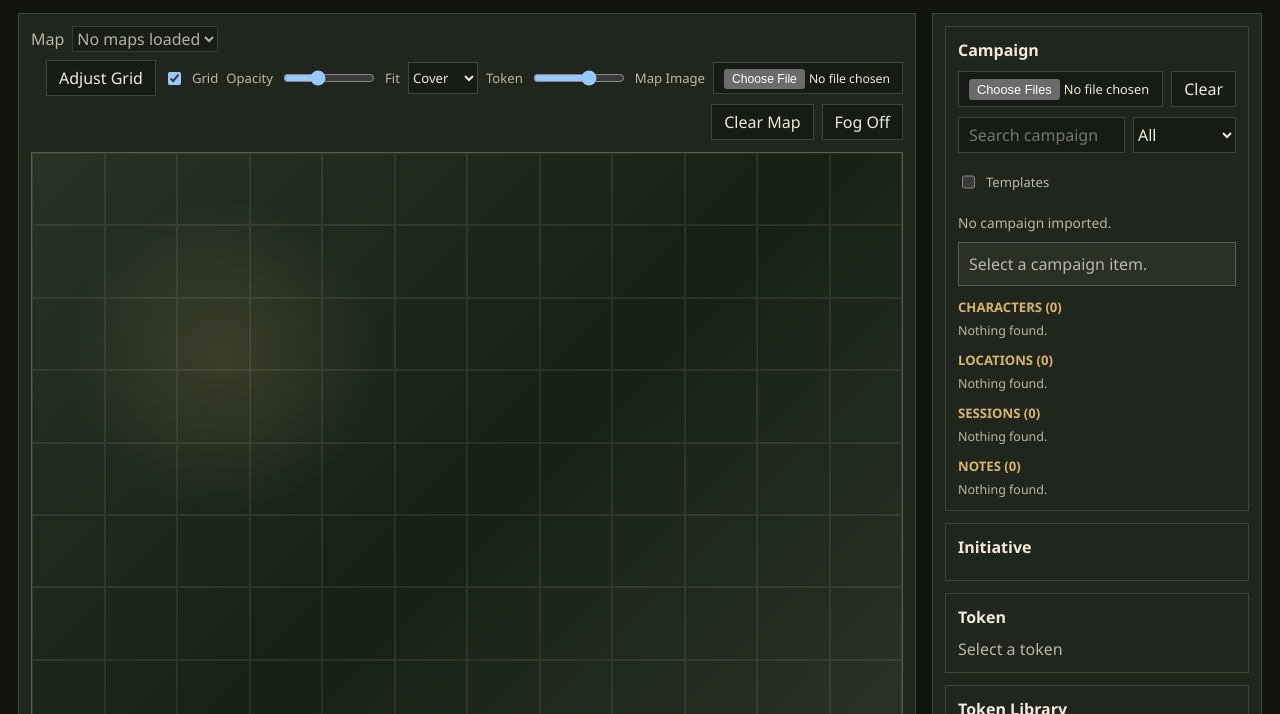
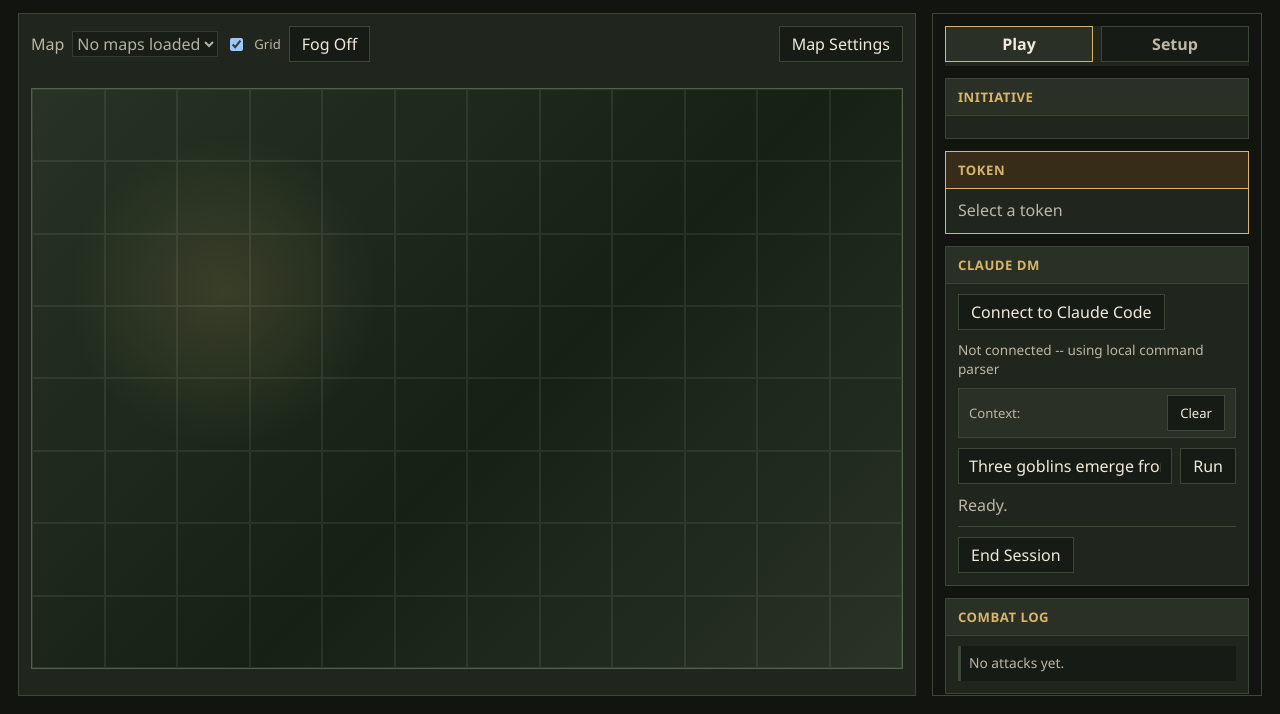
Before and after one commit to rmcneill2828-art/Campaign-OS, a website: page index.html in a window 1280 px wide. Shown: the part 86-800 px from the top of the page. Drawn offline with Linux system fonts and the light colour scheme.

Commit message:
Rework the battle-map layout: fill available space, tabbed sidebar, card hierarchy
The map used to be capped to an aspect-ratio box with only a min-height, leaving
a large dead void below it on most screens; it now fills the available space in
its column while a CSS container-query-based fit keeps the grid correctly
letterboxed to the loaded map image's real aspect ratio in both directions
(the initial flex+aspect-ratio approach only resolved correctly when width was
the binding constraint, cropping portrait-oriented map images).

The sidebar is now split into "Play" (Initiative, Token, Claude DM, Combat Log)
and "Setup" (Campaign, Token Library) tabs, remembered across reloads, so combat
no longer requires scrolling past setup-only panels. Panel sections get a
card-style header bar for easier scanning, with the Token panel highlighted as
the primary one during play. The map toolbar collapses rarely-used calibration
controls (Adjust Grid, Opacity, Fit, Token size, Map Image, Clear Map) behind a
"Map Settings" disclosure, leaving only Map select, Grid toggle, and Fog visible
by default.

Co-Authored-By: Claude Sonnet 5 <noreply@anthropic.com>

```diff
--- a/index.html
+++ b/index.html
@@ -23,16 +23,20 @@
       <main class="workspace">
         <section class="map-panel" aria-label="Encounter map">
           <div class="map-toolbar">
+            <div class="map-toolbar-primary">
               <label>
                 Map
                 <select id="mapSelect"></select>
               </label>
-            <div class="map-actions">
-              <button id="adjustGrid" type="button">Adjust Grid</button>
               <label class="map-toggle">
                 <input id="showGrid" type="checkbox" checked>
                 Grid
               </label>
+              <button id="toggleFog" type="button">Toggle Fog</button>
+              <button id="mapSettingsToggle" type="button">Map Settings</button>
+            </div>
+            <div id="mapToolbarSecondary" class="map-toolbar-secondary" hidden>
+              <button id="adjustGrid" type="button">Adjust Grid</button>
               <label class="range-input">
                 Opacity
                 <input id="gridOpacity" type="range" min="0" max="100" value="35">
@@ -53,57 +57,28 @@
                 <input id="mapImageInput" type="file" accept="image/png,image/jpeg,image/webp,image/gif">
               </label>
               <button id="clearMapImage" type="button">Clear Map</button>
-              <button id="toggleFog" type="button">Toggle Fog</button>
             </div>
           </div>
+          <div class="map-stage">
             <div id="battleMap" class="battle-map" aria-live="polite"></div>
+          </div>
         </section>
 
         <aside class="side-panel">
-          <section class="panel-section">
-            <h2>Campaign</h2>
-            <div class="import-row">
-              <input id="campaignImport" type="file" accept=".md,text/markdown" webkitdirectory multiple aria-label="Import campaign folder">
-              <button id="clearCampaign" type="button">Clear</button>
+          <div class="side-tabs" role="tablist">
+            <button id="sideTabPlay" type="button" class="side-tab" role="tab" aria-selected="true">Play</button>
+            <button id="sideTabSetup" type="button" class="side-tab" role="tab" aria-selected="false">Setup</button>
           </div>
-            <div class="campaign-controls">
-              <input id="campaignSearch" type="search" placeholder="Search campaign" aria-label="Search campaign">
-              <select id="campaignFilter" aria-label="Campaign category filter">
-                <option value="all">All</option>
-                <option value="characters">Characters</option>
-                <option value="locations">Locations</option>
-                <option value="sessions">Sessions</option>
-                <option value="notes">Notes</option>
-              </select>
-              <label class="template-toggle">
-                <input id="showTemplates" type="checkbox">
-                Templates
-              </label>
-            </div>
-            <div id="campaignSummary" class="campaign-summary">No campaign imported.</div>
-            <div id="campaignDetail" class="campaign-detail empty">Select a campaign item.</div>
-            <div id="campaignBrowser" class="campaign-browser"></div>
-          </section>
 
+          <div id="sideGroupPlay" class="side-group" role="tabpanel">
             <section class="panel-section">
               <h2>Initiative</h2>
               <ol id="initiativeList" class="initiative-list"></ol>
             </section>
 
-          <section class="panel-section">
+            <section class="panel-section panel-section-primary">
               <h2>Token</h2>
               <div id="tokenSheet" class="token-sheet empty">Select a token</div>
-          </section>
-
-          <section class="panel-section">
-            <h2>Token Library</h2>
-            <p class="library-hint">Art here attaches automatically by name (case-insensitive; "Goblin 3" matches a "goblin" entry) whenever a token is spawned or added -- including by Claude DM. Pick one file plus a name for a custom label, or pick several files at once to add them all using their filenames (e.g. "orc-warrior.png" becomes "orc warrior").</p>
-            <form id="libraryAddForm" class="library-add-form">
-              <input id="libraryName" type="text" placeholder="Name (only used for a single file)" aria-label="Library entry name">
-              <input id="libraryImageInput" type="file" accept="image/png,image/jpeg,image/webp,image/gif" aria-label="Library entry image(s)" multiple required>
-              <button type="submit">Add</button>
-            </form>
-            <div id="libraryList" class="library-list"></div>
             </section>
 
             <section class="panel-section">
@@ -131,6 +106,45 @@
               <h2>Combat Log</h2>
               <ol id="combatLog" class="combat-log"></ol>
             </section>
+          </div>
+
+          <div id="sideGroupSetup" class="side-group" role="tabpanel" hidden>
+            <section class="panel-section">
+              <h2>Campaign</h2>
+              <div class="import-row">
+                <input id="campaignImport" type="file" accept=".md,text/markdown" webkitdirectory multiple aria-label="Import campaign folder">
+                <button id="clearCampaign" type="button">Clear</button>
+              </div>
+              <div class="campaign-controls">
+                <input id="campaignSearch" type="search" placeholder="Search campaign" aria-label="Search campaign">
+                <select id="campaignFilter" aria-label="Campaign category filter">
+                  <option value="all">All</option>
+                  <option value="characters">Characters</option>
+                  <option value="locations">Locations</option>
+                  <option value="sessions">Sessions</option>
+                  <option value="notes">Notes</option>
+                </select>
+                <label class="template-toggle">
+                  <input id="showTemplates" type="checkbox">
+                  Templates
+                </label>
+              </div>
+              <div id="campaignSummary" class="campaign-summary">No campaign imported.</div>
+              <div id="campaignDetail" class="campaign-detail empty">Select a campaign item.</div>
+              <div id="campaignBrowser" class="campaign-browser"></div>
+            </section>
+
+            <section class="panel-section">
+              <h2>Token Library</h2>
+              <p class="library-hint">Art here attaches automatically by name (case-insensitive; "Goblin 3" matches a "goblin" entry) whenever a token is spawned or added -- including by Claude DM. Pick one file plus a name for a custom label, or pick several files at once to add them all using their filenames (e.g. "orc-warrior.png" becomes "orc warrior").</p>
+              <form id="libraryAddForm" class="library-add-form">
+                <input id="libraryName" type="text" placeholder="Name (only used for a single file)" aria-label="Library entry name">
+                <input id="libraryImageInput" type="file" accept="image/png,image/jpeg,image/webp,image/gif" aria-label="Library entry image(s)" multiple required>
+                <button type="submit">Add</button>
+              </form>
+              <div id="libraryList" class="library-list"></div>
+            </section>
+          </div>
         </aside>
       </main>
     </div>
--- a/ui/app.js
+++ b/ui/app.js
@@ -37,6 +37,12 @@
   const tokenSize = document.querySelector("#tokenSize");
   const toggleFog = document.querySelector("#toggleFog");
   const clearMapImage = document.querySelector("#clearMapImage");
+  const mapSettingsToggle = document.querySelector("#mapSettingsToggle");
+  const mapToolbarSecondary = document.querySelector("#mapToolbarSecondary");
+  const sideTabPlay = document.querySelector("#sideTabPlay");
+  const sideTabSetup = document.querySelector("#sideTabSetup");
+  const sideGroupPlay = document.querySelector("#sideGroupPlay");
+  const sideGroupSetup = document.querySelector("#sideGroupSetup");
   const legacyPrototypeMaps = new Set(["The Standing Ring", "Bear Cave", "Urskelde Road"]);
 
   let preferences = loadPreferences();
@@ -44,6 +50,7 @@
   let campaign = loadCampaign();
   let selectedCampaignItemId = preferences.selectedCampaignItemId || null;
   let gridAdjusting = false;
+  let mapSettingsOpen = false;
   let gridDrag = null;
   let suppressGridClick = false;
   let dmBridgeDirHandle = null;
@@ -60,6 +67,28 @@
   campaignSearch.value = preferences.search || "";
   campaignFilter.value = preferences.filter || "all";
   showTemplates.checked = Boolean(preferences.showTemplates);
+
+  function setSideTab(tab) {
+    const isSetup = tab === "setup";
+    sideGroupPlay.hidden = isSetup;
+    sideGroupSetup.hidden = !isSetup;
+    sideTabPlay.classList.toggle("active", !isSetup);
+    sideTabSetup.classList.toggle("active", isSetup);
+    sideTabPlay.setAttribute("aria-selected", String(!isSetup));
+    sideTabSetup.setAttribute("aria-selected", String(isSetup));
+  }
+
+  setSideTab(preferences.sideTab === "setup" ? "setup" : "play");
+
+  sideTabPlay.addEventListener("click", () => {
+    setSideTab("play");
+    savePreferences();
+  });
+
+  sideTabSetup.addEventListener("click", () => {
+    setSideTab("setup");
+    savePreferences();
+  });
 
   function selectedToken() {
     return activeTokens().find((token) => token.id === state.selectedTokenId);
@@ -1147,6 +1176,12 @@
     render();
   });
 
+  mapSettingsToggle.addEventListener("click", () => {
+    mapSettingsOpen = !mapSettingsOpen;
+    mapToolbarSecondary.hidden = !mapSettingsOpen;
+    mapSettingsToggle.classList.toggle("active-toggle", mapSettingsOpen);
+  });
+
   mapImageInput.addEventListener("change", async () => {
     const file = mapImageInput.files[0];
     if (!file) return;
@@ -1499,7 +1534,8 @@
       search: campaignSearch.value,
       filter: campaignFilter.value,
       showTemplates: showTemplates.checked,
-      selectedCampaignItemId
+      selectedCampaignItemId,
+      sideTab: sideGroupSetup.hidden ? "play" : "setup"
     };
     localStorage.setItem(preferencesStorageKey, JSON.stringify(preferences));
   }
--- a/ui/styles.css
+++ b/ui/styles.css
@@ -64,8 +64,10 @@ input {
 }
 
 .app-shell {
-  min-height: 100vh;
+  height: 100vh;
   padding: 18px;
+  display: flex;
+  flex-direction: column;
 }
 
 .topbar {
@@ -96,9 +98,9 @@ h1 {
 
 .topbar-actions,
 .hp-actions,
-.map-toolbar,
 .command-form,
-.map-actions {
+.map-toolbar-primary,
+.map-toolbar-secondary {
   display: flex;
   gap: 8px;
   flex-wrap: wrap;
@@ -108,22 +110,43 @@ h1 {
   display: grid;
   grid-template-columns: minmax(0, 1fr) 330px;
   gap: 16px;
+  flex: 1;
+  min-height: 0;
 }
 
-.map-panel,
-.side-panel,
+.map-panel {
+  background: var(--panel);
+  border: 1px solid var(--line);
+}
+
+.side-panel {
+  background: var(--bg);
+  border: 1px solid var(--line);
+}
+
 .panel-section {
   background: var(--panel);
   border: 1px solid var(--line);
 }
 
 .map-panel {
+  display: flex;
+  flex-direction: column;
+  min-height: 0;
   padding: 12px;
 }
 
+.map-stage {
+  display: flex;
+  align-items: center;
+  justify-content: center;
+  flex: 1;
+  min-height: 0;
+  overflow: hidden;
+  container-type: size;
+}
+
 .map-toolbar {
-  align-items: center;
-  justify-content: space-between;
   margin-bottom: 12px;
 }
 
@@ -134,13 +157,33 @@ h1 {
   color: var(--muted);
 }
 
+.map-toolbar-primary {
+  align-items: center;
+}
+
+#mapSettingsToggle {
+  margin-left: auto;
+}
+
+.map-toolbar-secondary {
+  align-items: center;
+  margin-top: 8px;
+  padding-top: 8px;
+  border-top: 1px solid var(--line);
+}
+
+.map-toolbar-secondary[hidden] {
+  display: none;
+}
+
 .battle-map {
   position: relative;
   display: grid;
-  grid-template-columns: repeat(var(--grid-columns, 12), minmax(24px, 1fr));
-  grid-template-rows: repeat(var(--grid-rows, 8), minmax(24px, 1fr));
+  grid-template-columns: repeat(var(--grid-columns, 12), minmax(0, 1fr));
+  grid-template-rows: repeat(var(--grid-rows, 8), minmax(0, 1fr));
   aspect-ratio: var(--map-aspect-ratio, 12 / 8);
-  min-height: 420px;
+  width: min(100cqw, calc(100cqh * (var(--map-aspect-ratio, 12 / 8))));
+  height: min(100cqh, calc(100cqw / (var(--map-aspect-ratio, 12 / 8))));
   border: 1px solid #52614a;
   background:
     radial-gradient(circle at 22% 35%, rgba(215, 181, 109, 0.16), transparent 20%),
@@ -152,11 +195,6 @@ h1 {
 
 .battle-map.has-map-image {
   background-color: #0f120e;
-}
-
-.map-actions {
-  align-items: center;
-  justify-content: flex-end;
 }
 
 .map-image-picker {
@@ -351,6 +389,8 @@ body[data-fog="on"] .map-tile:hover {
   flex-direction: column;
   gap: 12px;
   padding: 12px;
+  min-height: 0;
+  overflow-y: auto;
 }
 
 .panel-section {
@@ -358,8 +398,55 @@ body[data-fog="on"] .map-tile:hover {
 }
 
 .panel-section h2 {
-  margin-bottom: 10px;
-  font-size: 1rem;
+  margin: -12px -12px 10px;
+  padding: 9px 12px;
+  border-bottom: 1px solid var(--line);
+  background: var(--panel-strong);
+  color: var(--accent);
+  font-size: 0.82rem;
+  letter-spacing: 0.04em;
+  text-transform: uppercase;
+}
+
+.panel-section-primary {
+  border-color: var(--accent);
+}
+
+.panel-section-primary h2 {
+  background: #362c18;
+  border-bottom-color: var(--accent);
+}
+
+.side-tabs {
+  position: sticky;
+  top: 0;
+  z-index: 1;
+  display: flex;
+  gap: 8px;
+  background: var(--panel);
+  padding-bottom: 4px;
+}
+
+.side-tab {
+  flex: 1;
+  color: var(--muted);
+  font-weight: 700;
+}
+
+.side-tab.active {
+  border-color: var(--accent);
+  background: var(--panel-strong);
+  color: var(--text);
+}
+
+.side-group {
+  display: flex;
+  flex-direction: column;
+  gap: 12px;
+}
+
+.side-group[hidden] {
+  display: none;
 }
 
 .initiative-list {
@@ -882,8 +969,22 @@ body[data-fog="on"] .map-tile:hover {
 }
 
 @media (max-width: 900px) {
+  .app-shell {
+    height: auto;
+    min-height: 100vh;
+  }
+
   .workspace {
     grid-template-columns: 1fr;
+    flex: none;
+  }
+
+  .map-panel {
+    min-height: 340px;
+  }
+
+  .side-panel {
+    overflow-y: visible;
   }
 
   .topbar {
@@ -893,5 +994,6 @@ body[data-fog="on"] .map-tile:hover {
 
   .battle-map {
     min-height: 300px;
+    max-height: none;
   }
 }
```
Lines whose indentation alone changed are shown as unchanged.
